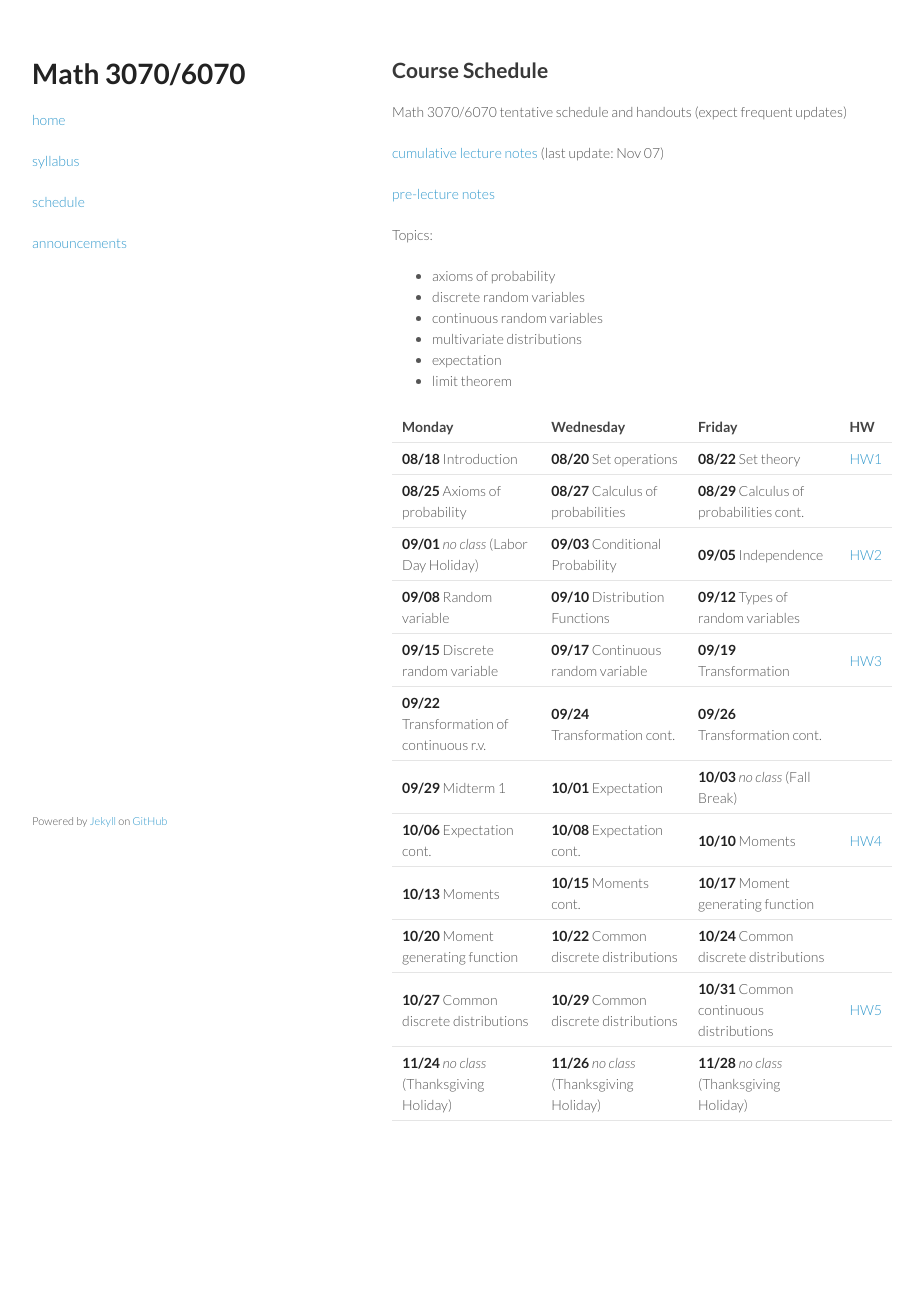
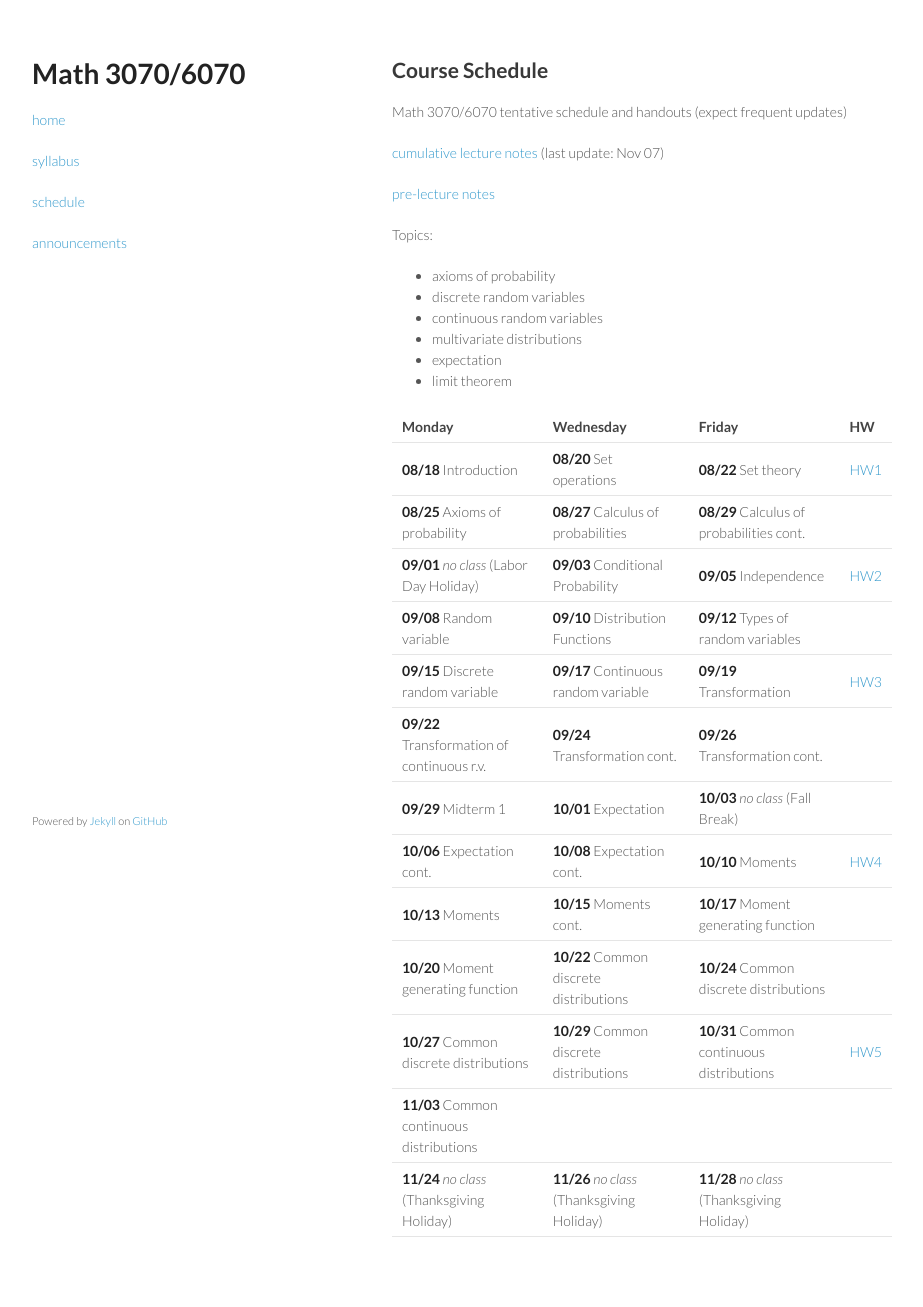
Before and after one commit to tulane-math-3070/2025Fall, a Jekyll site: the page built from schedule/schedule.md, in a window 1280 px wide. Shown: the whole page, without its empty margins (178-1101 px from the left). Built offline with Jekyll 4.4.1, drawn with Linux system fonts in a browser that asks for light colours; before the commit the page ends 1191 px from its top, so only the background shows below that.

Commit message:
add 1103 notes

```diff
--- a/schedule/schedule.md
+++ b/schedule/schedule.md
@@ -37,4 +37,5 @@ Topics:
 | **10/13** Moments | **10/15** Moments cont. | **10/17** Moment generating function | |
 | **10/20** Moment generating function | **10/22** Common discrete distributions | **10/24** Common discrete distributions | |
 | **10/27** Common discrete distributions | **10/29** Common discrete distributions | **10/31** Common continuous distributions | [HW5](../HW/HW5/HW5.pdf) |
+| **11/03** Common continuous distributions | | | |
 | **11/24** _no class_ (Thanksgiving Holiday) | **11/26**  _no class_ (Thanksgiving Holiday) | **11/28**  _no class_ (Thanksgiving Holiday) | |
```
Also changed, not shown: 2 other files.
